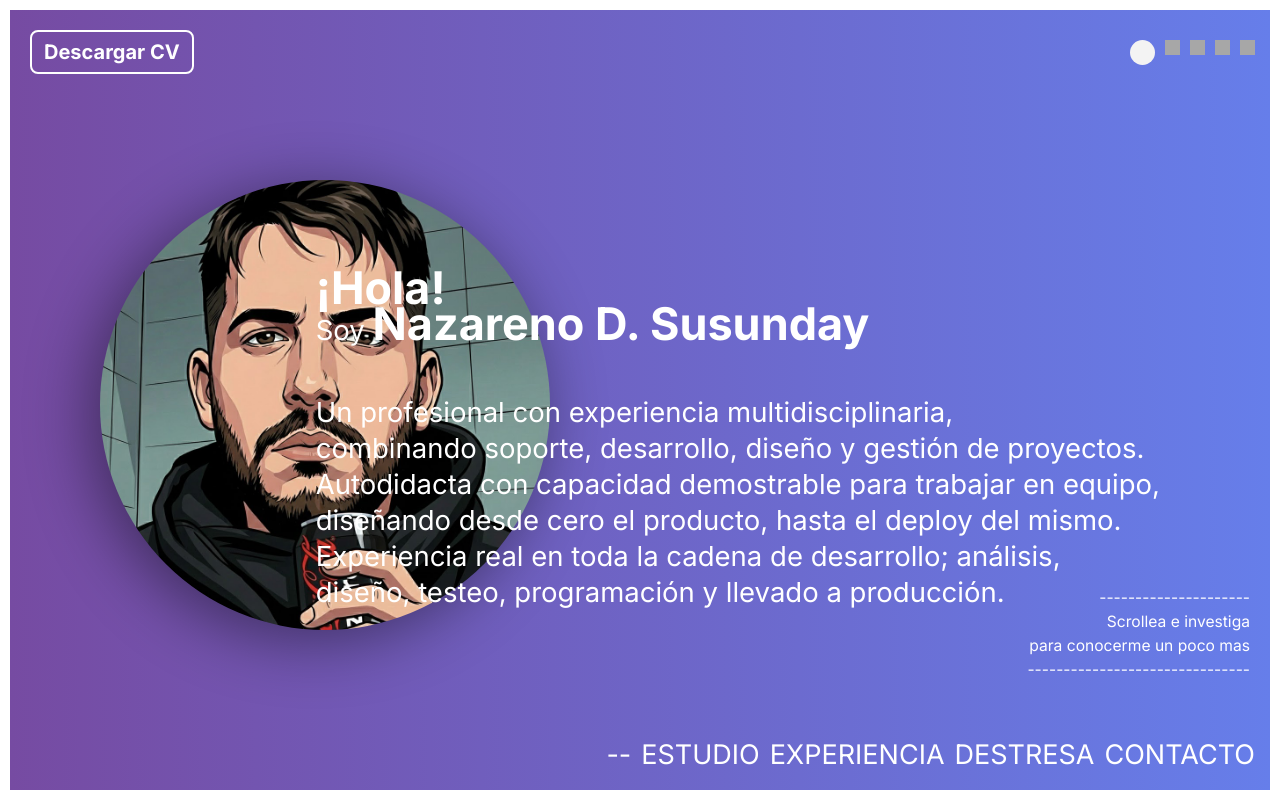
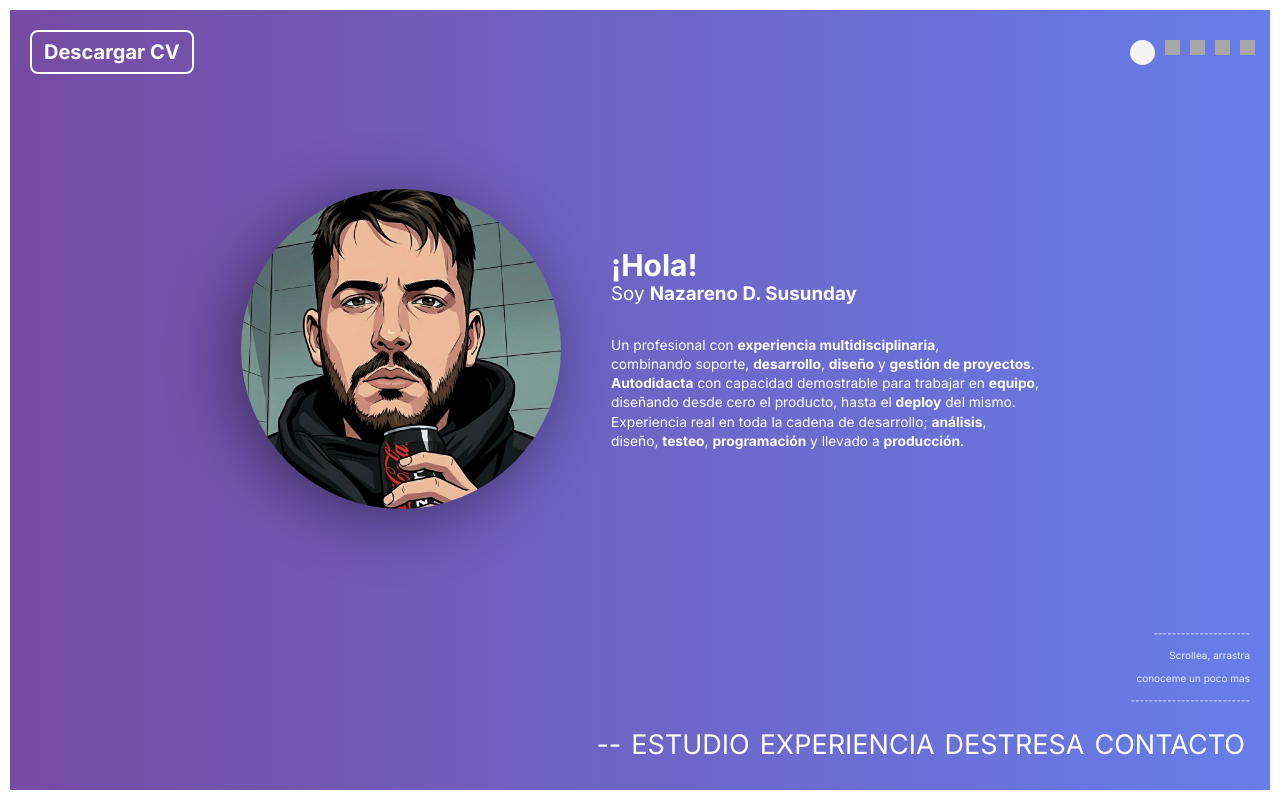
Before and after one commit to NazarenoDS/NazarenoDS.github.io, a plain HTML site: page index.html in a window 1280 px wide. Drawn offline with nearby package versions, Linux system fonts and the light colour scheme.

Commit message:
index terminado

```diff
--- a/Css/style.css
+++ b/Css/style.css
@@ -15,6 +15,37 @@
   min-height: 100vh;
   min-width: 100%;
   font-family: 'Inter', sans-serif;
+}
+
+/* Index: layout flex para evitar solapamientos */
+.index-page {
+  display: flex;
+  flex-direction: column;
+}
+
+.index-page .hero-index {
+  flex: 1;
+}
+
+.index-page .bottom-section {
+  flex-shrink: 0;
+  display: flex;
+  flex-direction: column;
+  align-items: flex-end;
+  gap: 1rem;
+  padding: 1.5rem 2rem 2rem;
+  margin-top: auto;
+}
+
+.index-page .comment {
+  position: static;
+  font-size: 1.6rem;
+  text-align: right;
+  line-height: 1.4;
+}
+
+.index-page .nav {
+  position: static;
 }
 
 .background1{
@@ -73,6 +104,63 @@
 .ppicture {
     height: 250px; width: 250px;
     filter: drop-shadow(-10px 10px 32px rgba(0, 0, 0, 0.45));
+}
+
+/* Hero index - imagen y texto centrados, lado a lado */
+.hero-index {
+  display: flex;
+  flex-direction: column;
+  align-items: center;
+  justify-content: center;
+  gap: 2rem;
+  padding: 2rem;
+  min-height: 50vh;
+  margin: 2rem 0;
+  width: 100%;
+  box-sizing: border-box;
+}
+
+.hero-img {
+  width: 240px;
+  height: 240px;
+  object-fit: cover;
+  filter: drop-shadow(-10px 10px 32px rgba(0, 0, 0, 0.45));
+  flex-shrink: 0;
+}
+
+.hero-text {
+  font-size: 2rem;
+  line-height: 1.4;
+  text-align: center;
+  max-width: 500px;
+}
+
+.hero-name {
+  white-space: nowrap;
+}
+
+.hero-intro {
+  line-height: 1.2;
+}
+
+.hero-intro p {
+  margin: 0.15rem 0 0 0;
+}
+
+/* En el hero, negrita solo = bold, mismo tamaño (sin agrandar) */
+.hero-text .negrita {
+  font-size: inherit;
+  font-weight: bold;
+}
+
+/* Mobile: imagen alineada a la derecha, texto a la izquierda */
+.hero-img {
+  align-self: flex-end;
+}
+
+.hero-text {
+  align-self: flex-start;
+  text-align: left;
 }
 
 .pp1{
@@ -446,6 +534,44 @@
 
 
 @media (min-width: 760px) {
+  .hero-index {
+    flex-direction: row;
+    gap: 4rem;
+    padding: 3rem;
+    align-items: center;
+  }
+
+  .hero-img {
+    width: 280px;
+    height: 280px;
+    align-self: center;
+  }
+
+  .hero-text {
+    font-size: 1.75rem;
+    line-height: 1.4;
+    text-align: left;
+    max-width: 420px;
+    min-height: 280px;
+    height: 280px;
+    display: flex;
+    flex-direction: column;
+    justify-content: center;
+    align-self: center;
+  }
+
+  .hero-text p {
+    margin: 0;
+  }
+
+  .hero-text .hero-intro {
+    line-height: 1.15;
+  }
+
+  .hero-text .hero-intro p {
+    margin: 0.1rem 0 0 0;
+  }
+
   .ppicture {
     height: 400px; width: 400px;
     filter: drop-shadow(-10px 10px 32px rgba(0, 0, 0, 0.45));
@@ -578,6 +704,24 @@
 }
 
 @media (min-width: 1020px) {
+  .hero-index {
+    gap: 5rem;
+    padding: 4rem;
+  }
+
+  .hero-img {
+    width: 320px;
+    height: 320px;
+  }
+
+  .hero-text {
+    font-size: 2.2rem;
+    line-height: 1.4;
+    max-width: 480px;
+    min-height: 320px;
+    height: 320px;
+  }
+
   .ppicture {
     height: 450px; width: 450px;
     filter: drop-shadow(-10px 10px 32px rgba(0, 0, 0, 0.45));
--- a/index.html
+++ b/index.html
@@ -8,7 +8,7 @@
       name="viewport"
       content="width=device-width, initial-scale=1, shrink-to-fit=no"
     />
-    <link rel="stylesheet" href="/Css/style.css" />
+    <link rel="stylesheet" href="Css/style.css" />
 
     <link rel="preconnect" href="https://fonts.googleapis.com" />
     <link rel="preconnect" href="https://fonts.gstatic.com" crossorigin />
@@ -26,53 +26,54 @@
   </head>
 
   <body>
-    <div class="box-body background1">
+    <div class="box-body background1 index-page">
       <div class="top-bar">
-        <a href="/nazarenosusundaycv.pdf" download="nazarenosusundaycv.pdf" class="tittle btn-download">Descargar CV</a>
+        <a href="nazarenosusundaycv.pdf" download="nazarenosusundaycv.pdf" class="tittle btn-download">Descargar CV</a>
         <div class="navSignalH">
           <div class="circulo"></div>
-          <a href="/Html/estudios.html"><div class="cuadrado"></div></a>
-          <a href="/Html/experiencia.html"><div class="cuadrado"></div></a>
-          <a href="/Html/destresas.html"><div class="cuadrado"></div></a>
-          <a href="/Html/contacto.html"><div class="cuadrado"></div></a>
+          <a href="Html/estudios.html"><div class="cuadrado"></div></a>
+          <a href="Html/experiencia.html"><div class="cuadrado"></div></a>
+          <a href="Html/destresas.html"><div class="cuadrado"></div></a>
+          <a href="Html/contacto.html"><div class="cuadrado"></div></a>
         </div>
       </div>
-      <div>
+      <div class="hero-index">
         <img
-          src="/Img/g.jpg"
+          src="Img/g.jpg"
           alt="profile-pic"
-          class="ppicture pp1 pp-circle"
+          class="hero-img pp-circle"
         />
-        <div class="mediumTextIndex">
-          <span class="negrita">¡Hola!</span><br />
-          <p>Soy <span class="negrita">Nazareno D. Susunday</span></p>
+        <div class="hero-text">
+          <div class="hero-intro" style="font-size: 3rem;">
+            <span class="negrita">¡Hola!</span>
+            <p>Soy <span class="negrita hero-name">Nazareno D. Susunday</span></p>
+          </div>
           <br />
           <p>
-            Un profesional con experiencia multidisciplinaria,</br>
-            combinando soporte, desarrollo, diseño y gestión de proyectos.</br>
-            Autodidacta con capacidad demostrable para trabajar en equipo,</br>
-            diseñando desde cero el producto, hasta el deploy del mismo.</br>
-            Experiencia real en toda la cadena de desarrollo; análisis, </br>
-            diseño, testeo, programación y llevado a producción.
+            Un profesional con <span class="negrita">experiencia multidisciplinaria</span>,<br>
+            combinando soporte, <span class="negrita">desarrollo</span>, <span class="negrita">diseño</span> y <span class="negrita">gestión de proyectos</span>.<br>
+            <span class="negrita">Autodidacta</span> con capacidad demostrable para trabajar en <span class="negrita">equipo</span>,<br>
+            diseñando desde cero el producto, hasta el <span class="negrita">deploy</span> del mismo.<br>
+            Experiencia real en toda la cadena de desarrollo; <span class="negrita">análisis</span>,<br>
+            diseño, <span class="negrita">testeo</span>, <span class="negrita">programación</span> y llevado a <span class="negrita">producción</span>.
           </p>
         </div>
       </div>
-      <div>
+      <div class="bottom-section">
         <div class="comment">
-          <span
-            >---------------------<br />
-            Scrollea e investiga<br />
-            para conocerme un poco mas<br />
-            -------------------------------</span
-          >
+          <span  style="opacity: 0.85;">
+            ---------------------<br />
+            Scrollea, arrastra<br />
+            conoceme un poco mas<br />
+            --------------------------</span>
         </div>
-      </div>
-      <div class="nav">
-        <span class="navLink">--</span>
-        <a href="/Html/estudios.html" class="navLink">ESTUDIO</a>
-        <a href="/Html/experiencia.html" class="navLink">EXPERIENCIA</a>
-        <a href="/Html/destresas.html" class="navLink">DESTRESA</a>
-        <a href="/Html/contacto.html" class="navLink">CONTACTO</a>
+        <div class="nav">
+          <span class="navLink">--</span>
+          <a href="Html/estudios.html" class="navLink">ESTUDIO</a>
+          <a href="Html/experiencia.html" class="navLink">EXPERIENCIA</a>
+          <a href="Html/destresas.html" class="navLink">DESTRESA</a>
+          <a href="Html/contacto.html" class="navLink">CONTACTO</a>
+        </div>
       </div>
     </div>
     <!-- Bootstrap JavaScript Libraries -->
```
